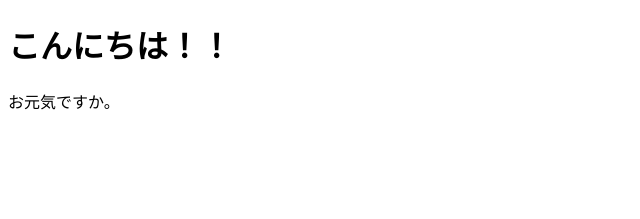
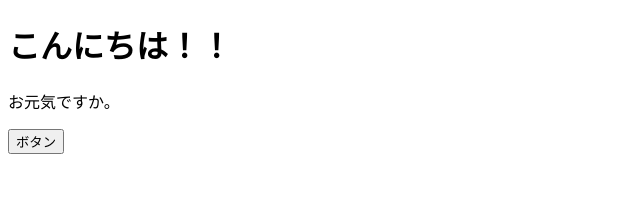
Before and after one commit to Yuzunoha/react-jissen-1, a React (Create React App) app in the folder chapter4/my-app/: page / in a window 1280 px wide. Shown: the top 219 px of the page, without its empty margins (0-640 px from the left). Built offline with nearby package versions, Linux system fonts and the light colour scheme.

Commit message:
コンポーネントファイルにボタンを追加しあt

```diff
--- a/chapter4/my-app/src/App.jsx
+++ b/chapter4/my-app/src/App.jsx
@@ -1,8 +1,9 @@
 export const App = () => {
   return (
-    <div>
+    <>
       <h1>こんにちは！！</h1>
       <p>お元気ですか。</p>
-    </div>
+      <button>ボタン</button>
+    </>
   );
 };
```
